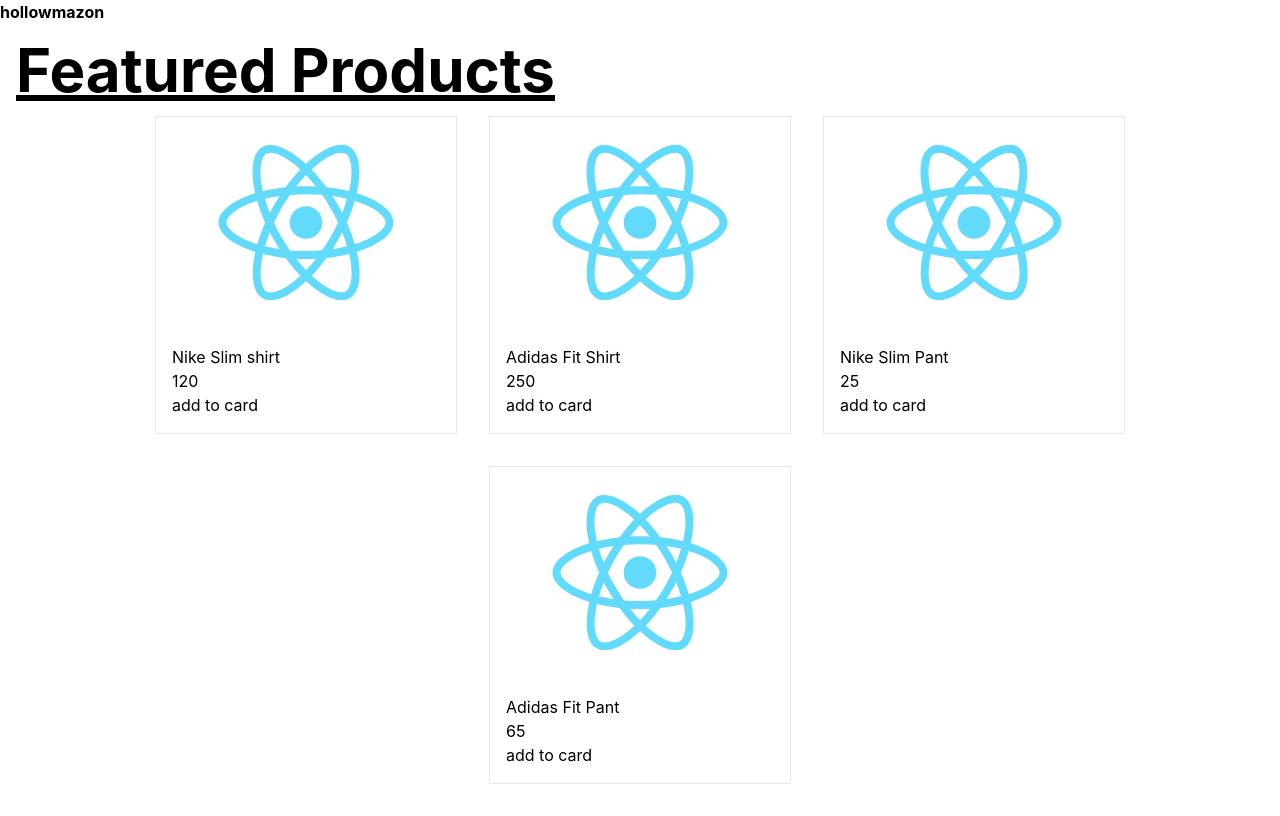
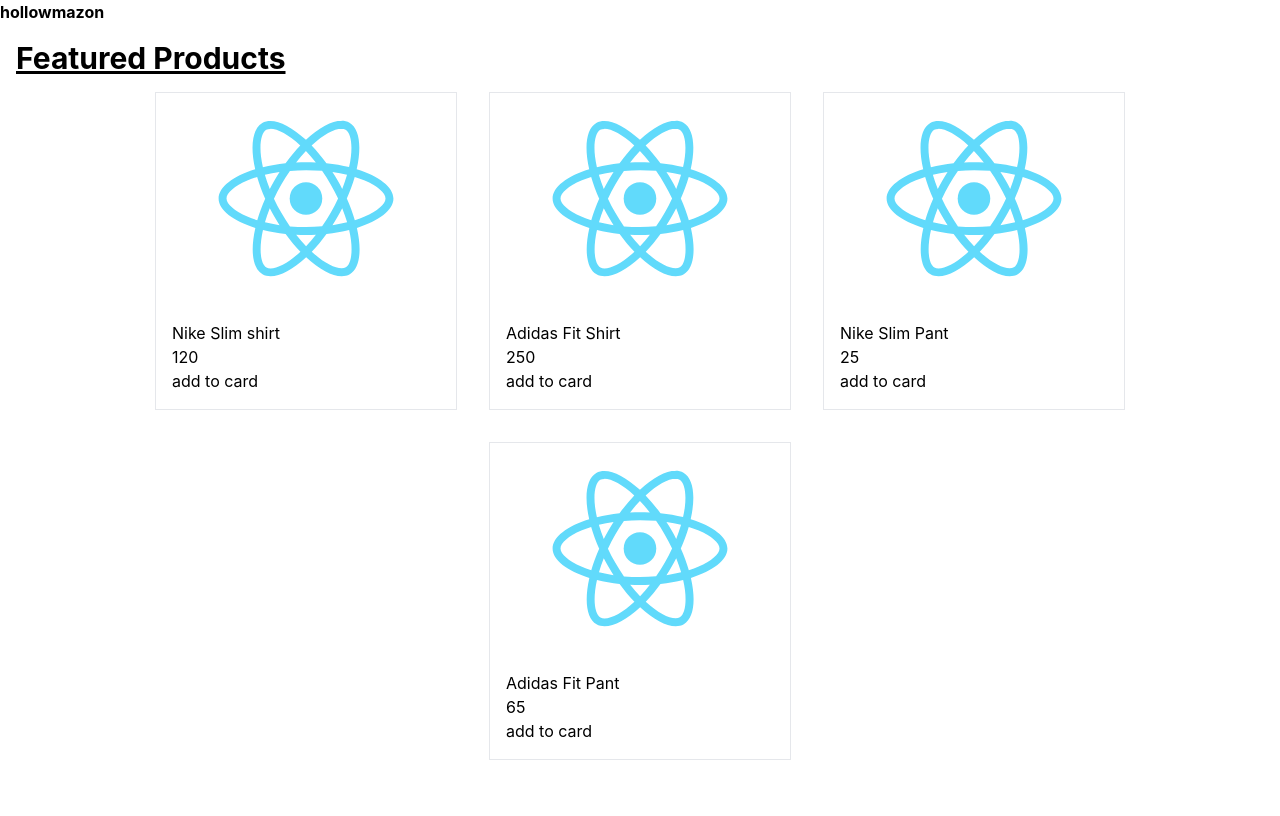
Before and after one commit to esw4soft/React-Ecommerce-Website, a React (Create React App) app in the folder frontend/: page / in a window 1280 px wide. Built offline with nearby package versions, Linux system fonts and the light colour scheme; the HTML template or start-up script is replaced by a standard one.

Commit message:
routeL homepage fin

```diff
--- a/frontend/src/App.tsx
+++ b/frontend/src/App.tsx
@@ -1,13 +1,26 @@
 import React from 'react'
-import logo from './logo.svg'
 import './App.scss'
+import { BrowserRouter, Link, Route, Routes } from 'react-router-dom'
 import Homepagea from './views/homepage'
+import Productpage from './views/product'
 
 function App() {
   return (
-    <div className="Apps">
-      <Homepagea />
-    </div>
+    <BrowserRouter>
+      <div>
+        <header>
+          <Link to="/" className="font-bold">
+            hollowmazon
+          </Link>
+        </header>
+        <main className="p-4">
+          <Routes>
+            <Route path="/product/:slug" element={<Productpage />} />
+            <Route path="/" element={<Homepagea />} />
+          </Routes>
+        </main>
+      </div>
+    </BrowserRouter>
   )
 }
 
--- a/frontend/src/views/homepage/Homepagea.tsx
+++ b/frontend/src/views/homepage/Homepagea.tsx
@@ -1,38 +1,28 @@
 import React from 'react'
+import { Link } from 'react-router-dom'
 import data from '../../data/product'
 import logo from '../../logo.svg'
 
 const Homepagea = () => {
   return (
     <>
-      <header>
-        <a className="font-bold" href="/">
-          hollowmazon
-        </a>
-      </header>
-      <main className="p-4">
-        <h1 className="text-6xl font-bold underline">Featured Products</h1>
+      <h1 className="text-3xl font-bold underline">Featured Products</h1>
       <div className="products flex flex-wrap justify-center">
         {data.products.map((product) => (
           <div key={product.numberk} className="product border m-4">
-              <a href={`/product/${product.slug}`}>
-                <img
-                  className="w-full max-w-sm"
-                  src={logo}
-                  alt="product.name"
-                />
-              </a>
+            <Link to={`/product/${product.slug}`}>
+              <img className="w-full max-w-sm" src={logo} alt="product.name" />
+            </Link>
             <div className="product-info p-4">
-                <a href={`/product/${product.slug}`}>
+              <Link to={`/product/${product.slug}`}>
                 <p>{product.name}</p>
-                </a>
+              </Link>
               <p>{product.price}</p>
               <button>add to card</button>
             </div>
           </div>
         ))}
       </div>
-      </main>
     </>
   )
 }
--- /dev/null
+++ b/frontend/src/views/product/Productpage.tsx
@@ -0,0 +1,11 @@
+import React from 'react'
+import { useParams } from 'react-router-dom'
+
+function Productpage() {
+  const params = useParams()
+  const { slug } = params
+  console.log(slug)
+  return <div>{slug}</div>
+}
+
+export default Productpage
--- /dev/null
+++ b/frontend/src/views/product/index.ts
@@ -0,0 +1,3 @@
+import Productpage from './Productpage'
+
+export default Productpage
```
Lines whose indentation alone changed are shown as unchanged.
